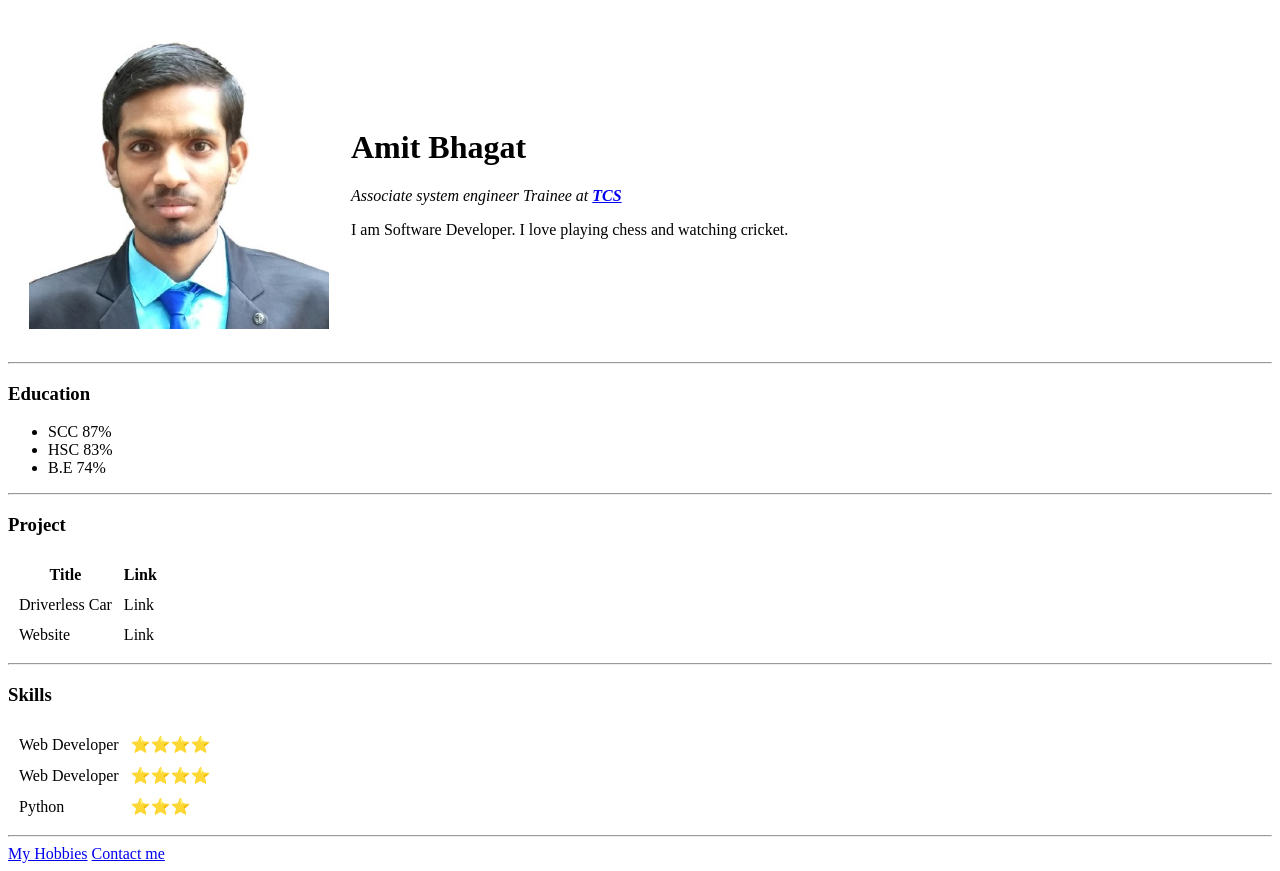
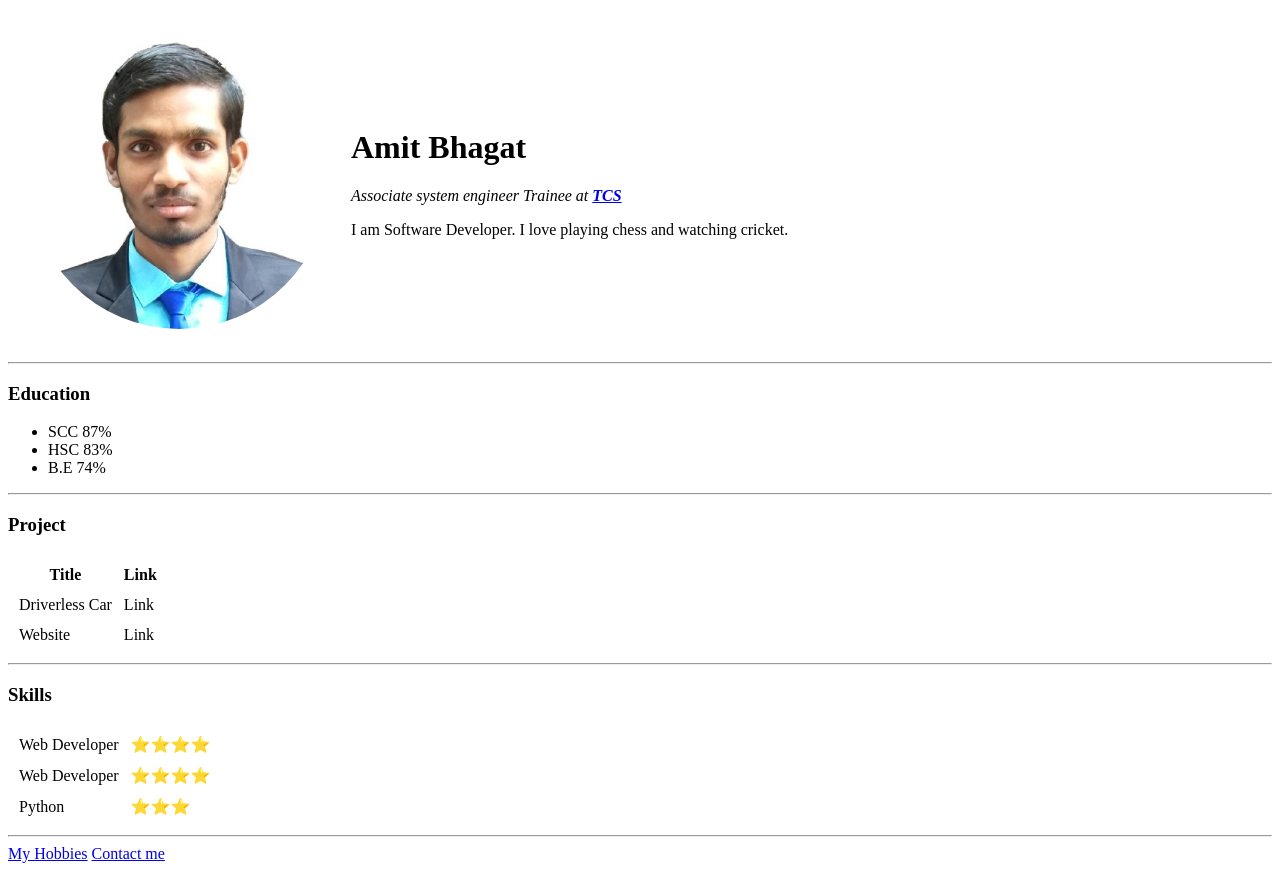
Before and after one commit to AMIT-BHAGAT/cv, a plain HTML site: page index.html in a window 1280 px wide. Drawn offline with Linux system fonts and the light colour scheme.

Commit message:
update border

```diff
--- a/index.html
+++ b/index.html
@@ -8,7 +8,7 @@
 
 <body>
   <table cellspacing="20">
-    <td><img src="image/photo.jfif" alt="Profile image" width="300" height="300" border-radius="50%">
+    <td><img src="image/photo.jfif" alt="Profile image" width="300" height="300" style="border-radius:50%;" >
     </td>
     <td>
       <h1>Amit Bhagat</h1>
```
